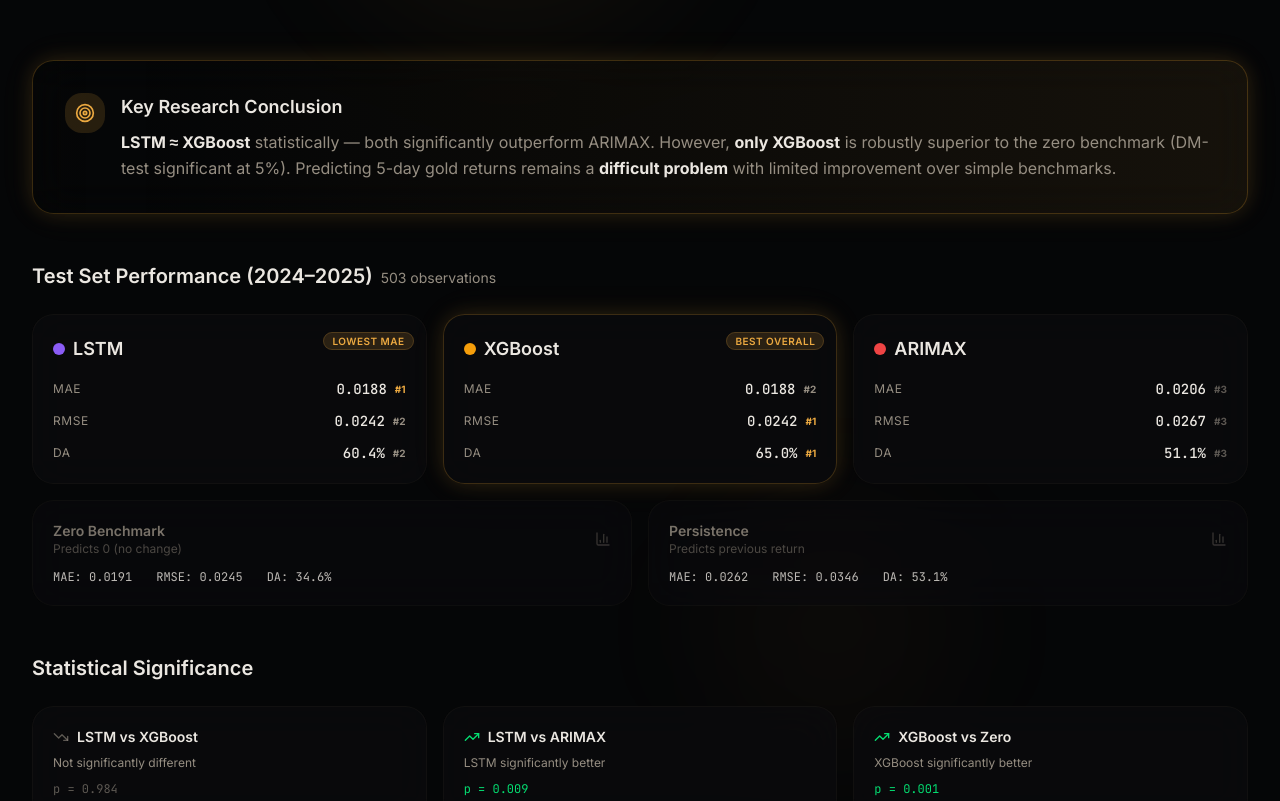
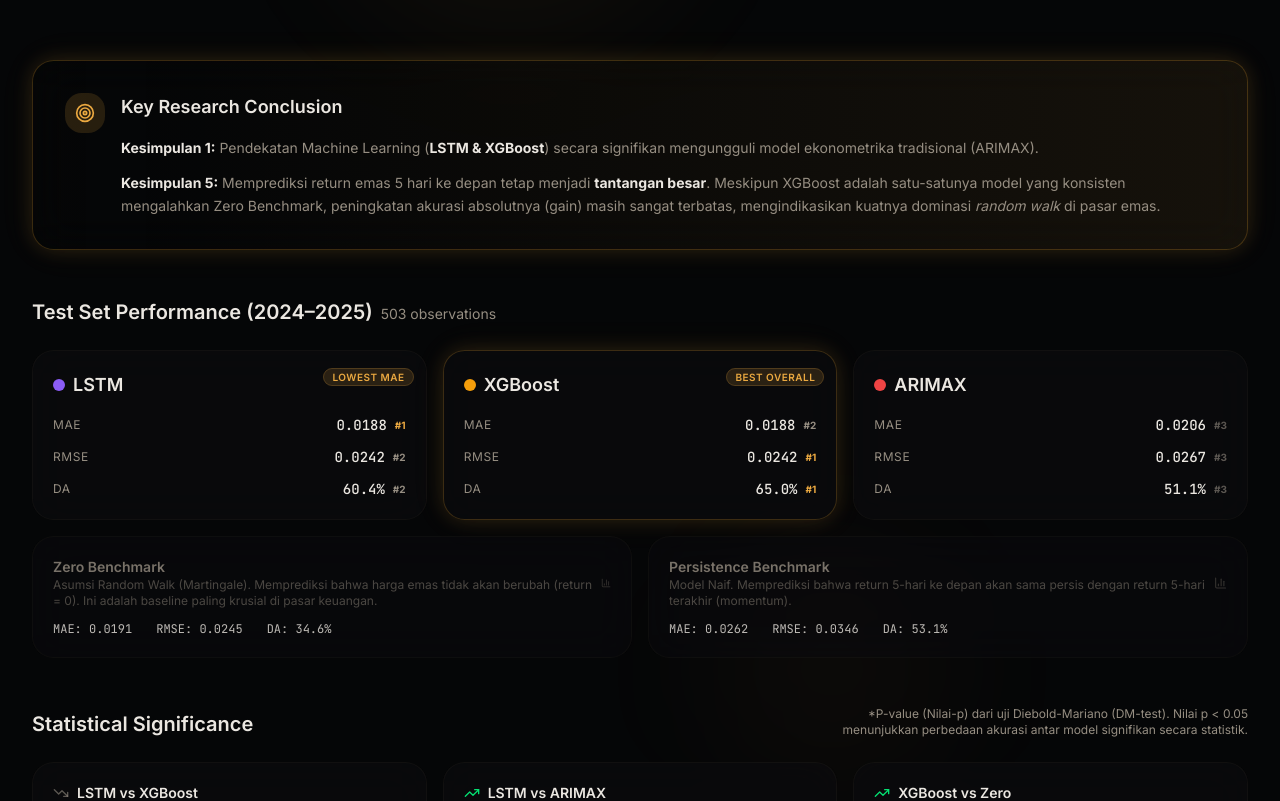
Before and after one commit to gentaArnezzi/goldshight, a Next.js app in the folder web/: page / in a window 1280 px wide. Shown: the part 440-1241 px from the top of the page. Built offline with nearby package versions, Linux system fonts and the light colour scheme.

Commit message:
feat: update home page text based on thesis feedback
- Added 'with Macroeconomic Variables' to title
- Aligned Key Conclusion with conclusion 1 and 5 from thesis
- Added p-value explanation (Diebold-Mariano)
- Expanded Zero and Persistence benchmark descriptions

```diff
--- a/web/src/app/page.tsx
+++ b/web/src/app/page.tsx
@@ -34,7 +34,7 @@
             Comparing <span className="text-foreground font-medium">ARIMAX</span>,{' '}
             <span className="text-foreground font-medium">XGBoost</span>, and{' '}
             <span className="text-foreground font-medium">LSTM</span> for
-            5-Day Cumulative Gold Return Prediction
+            5-Day Cumulative Gold Return Prediction with Macroeconomic Variables
           </p>
 
           <p className="text-sm text-muted-foreground max-w-2xl mx-auto">
@@ -60,14 +60,15 @@
                 <Target className="h-5 w-5 text-primary" />
               </div>
               <div>
-                <h2 className="text-lg font-semibold text-foreground mb-2">Key Research Conclusion</h2>
-                <p className="text-muted-foreground leading-relaxed">
-                  <strong className="text-foreground">LSTM ≈ XGBoost</strong> statistically — both significantly
-                  outperform ARIMAX. However, <strong className="text-foreground">only XGBoost</strong> is
-                  robustly superior to the zero benchmark (DM-test significant at 5%). Predicting 5-day
-                  gold returns remains a <strong className="text-foreground">difficult problem</strong> with
-                  limited improvement over simple benchmarks.
-                </p>
+                <h2 className="text-lg font-semibold text-foreground mb-4">Key Research Conclusion</h2>
+                <div className="space-y-3 text-sm text-muted-foreground leading-relaxed">
+                  <p>
+                    <strong className="text-foreground">Kesimpulan 1:</strong> Pendekatan Machine Learning (<strong className="text-foreground">LSTM & XGBoost</strong>) secara signifikan mengungguli model ekonometrika tradisional (ARIMAX).
+                  </p>
+                  <p>
+                    <strong className="text-foreground">Kesimpulan 5:</strong> Memprediksi return emas 5 hari ke depan tetap menjadi <strong className="text-foreground">tantangan besar</strong>. Meskipun XGBoost adalah satu-satunya model yang konsisten mengalahkan Zero Benchmark, peningkatan akurasi absolutnya (gain) masih sangat terbatas, mengindikasikan kuatnya dominasi <em>random walk</em> di pasar emas.
+                  </p>
+                </div>
               </div>
             </div>
           </div>
@@ -107,12 +108,12 @@
           <div className="grid grid-cols-1 sm:grid-cols-2 gap-4">
             <BenchmarkCard
               name="Zero Benchmark"
-              description="Predicts 0 (no change)"
+              description="Asumsi Random Walk (Martingale). Memprediksi bahwa harga emas tidak akan berubah (return = 0). Ini adalah baseline paling krusial di pasar keuangan."
               metrics={metrics.zeroBenchmark}
             />
             <BenchmarkCard
-              name="Persistence"
-              description="Predicts previous return"
+              name="Persistence Benchmark"
+              description="Model Naif. Memprediksi bahwa return 5-hari ke depan akan sama persis dengan return 5-hari terakhir (momentum)."
               metrics={metrics.persistenceBenchmark}
             />
           </div>
@@ -120,7 +121,12 @@
 
         {/* Significance Summary */}
         <section className="mb-12">
-          <h2 className="text-xl font-semibold text-foreground mb-6">Statistical Significance</h2>
+          <div className="flex flex-col sm:flex-row sm:items-end justify-between mb-6 gap-2">
+            <h2 className="text-xl font-semibold text-foreground">Statistical Significance</h2>
+            <p className="text-xs text-muted-foreground max-w-md sm:text-right">
+              *P-value (Nilai-p) dari uji Diebold-Mariano (DM-test). Nilai p &lt; 0.05 menunjukkan perbedaan akurasi antar model signifikan secara statistik.
+            </p>
+          </div>
           <div className="grid grid-cols-1 sm:grid-cols-3 gap-4">
             <SignificanceCard
               comparison="LSTM vs XGBoost"
```
